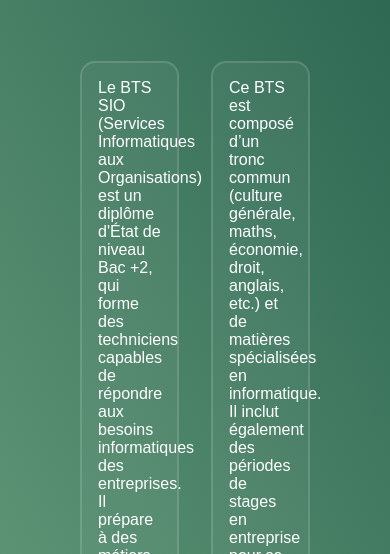
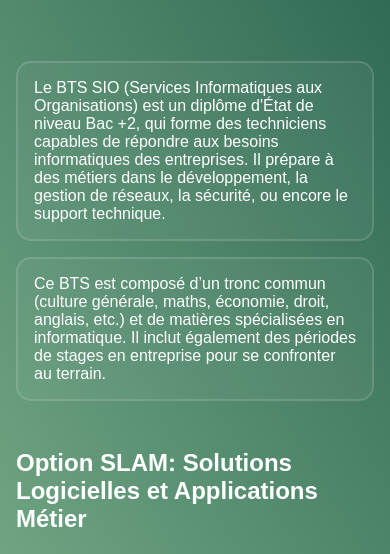
Before and after one commit to Nathan94600/Portfolio, a website: page pages/bts-sio.html in a window 390 px wide. Shown: the part 215-769 px from the top of the page. Drawn offline with Linux system fonts and the light colour scheme.

Commit message:
Ajout du responsive pour la page `bts-sio` et suppression de la todolist

```diff
--- a/styles/bts-sio.css
+++ b/styles/bts-sio.css
@@ -42,6 +42,7 @@
 }
 
 #def {
+	flex-wrap: wrap;
 	display: flex;
 	flex-direction: row;
 	justify-content: space-between;
@@ -109,3 +110,20 @@
 #table p:last-child {
 	box-shadow: none;
 }
+
+@media (max-width: 1250px) {
+	#def, #container, #epreuves {
+		margin-left: 1rem;
+		margin-right: 1rem;
+	}
+}
+
+@media (max-width: 930px) {
+	#def p, #left, #right {
+		width: auto;
+	}
+
+	#def p:first-child {
+		margin-bottom: 1rem;
+	}
+}
```
Also changed, not shown: README.md.
